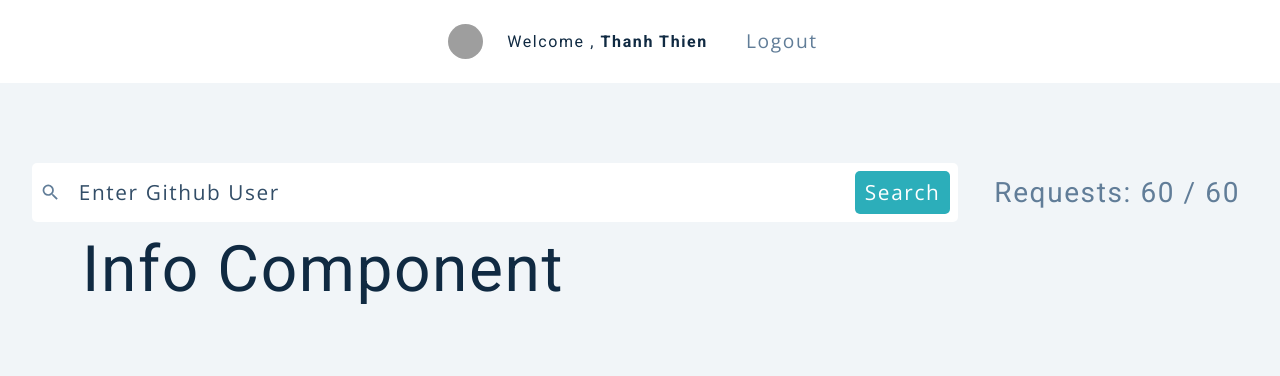
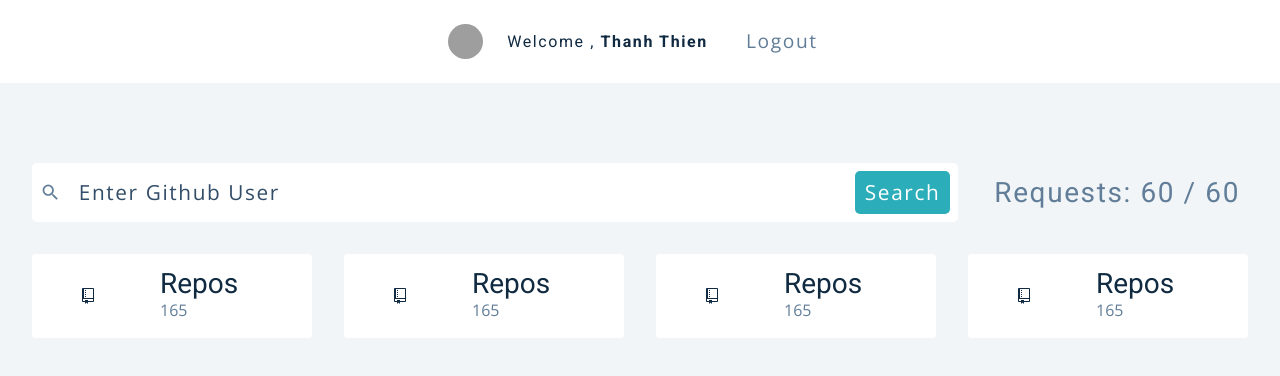
Before and after one commit to tuthanhthien02/react-github-search-users, a React (Create React App) app: page / in a window 1280 px wide. Shown: the top 376 px of the page. Built offline with nearby package versions, Linux system fonts and the light colour scheme; grey boxes are pictures that could not be loaded.

Commit message:
style for info component

```diff
--- a/src/components/Info.js
+++ b/src/components/Info.js
@@ -4,11 +4,28 @@ import { FiUsers, FiUserPlus } from "react-icons/fi";
 
 const Info = () => {
     return (
-        <div className="container ">
-            <div className="row">
-                <h1>Info Component</h1>
+        <section className="info section">
+            <div className="info__wrapper section-center">
+                <Item />
+                <Item />
+                <Item />
+                <Item />
             </div>
-        </div>
+        </section>
+    );
+};
+
+const Item = () => {
+    return (
+        <article className="info__item">
+            <span>
+                <GoRepo />
+            </span>
+            <div>
+                <h3>Repos</h3>
+                <p>165</p>
+            </div>
+        </article>
     );
 };
 
--- /dev/null
+++ b/src/sass/components/_info.scss
@@ -0,0 +1,54 @@
+.info {
+    &__wrapper {
+        display: grid;
+        grid-template-columns: repeat(auto-fill, minmax(200px, 1fr));
+        gap: 1rem 2rem;
+        @media (min-width: 640px) {
+            grid-template-columns: repeat(auto-fill, minmax(260px, 1fr));
+        }
+    }
+
+    &__item {
+        border-radius: var(--radius);
+        padding: 1rem 2rem;
+        background: var(--clr-white);
+        display: grid;
+        grid-template-columns: auto 1fr;
+        column-gap: 3rem;
+        align-items: center;
+        span {
+            width: 3rem;
+            height: 3rem;
+            display: grid;
+            place-items: center;
+            border-radius: 50%;
+        }
+        .icon {
+            font-size: 1.5rem;
+        }
+        h3 {
+            margin-bottom: 0;
+            letter-spacing: 0;
+        }
+        p {
+            margin-bottom: 0;
+            text-transform: capitalize;
+        }
+        .pink {
+            background: #ffe0f0;
+            color: #da4a91;
+        }
+        .green {
+            background: var(--clr-primary-10);
+            color: var(--clr-primary-5);
+        }
+        .purple {
+            background: #e6e6ff;
+            color: #5d55fa;
+        }
+        .yellow {
+            background: #fffbea;
+            color: #f0b429;
+        }
+    }
+}
--- a/src/sass/index.scss
+++ b/src/sass/index.scss
@@ -1,4 +1,5 @@
 @import "./base/global";
 @import "./components/nav";
 @import "./components/search";
+@import "./components/info";
 @import-normalize;
```
